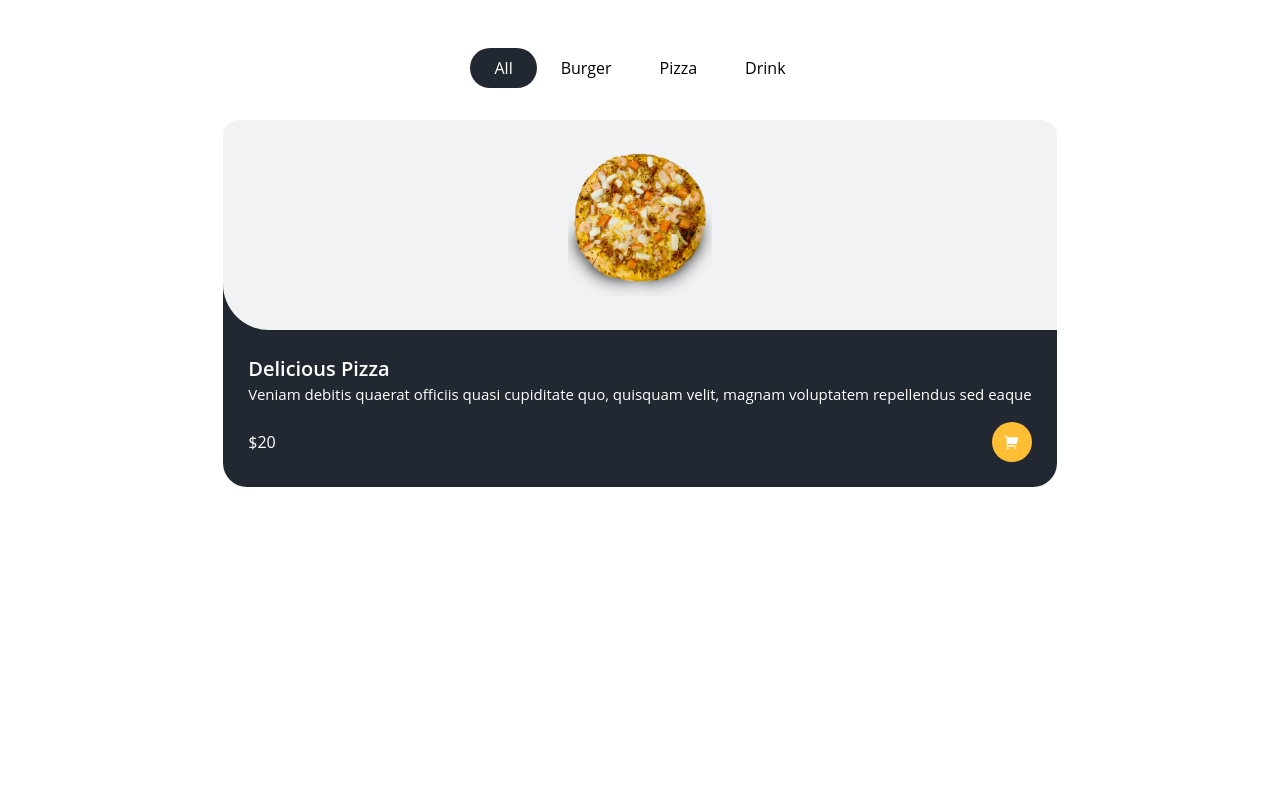
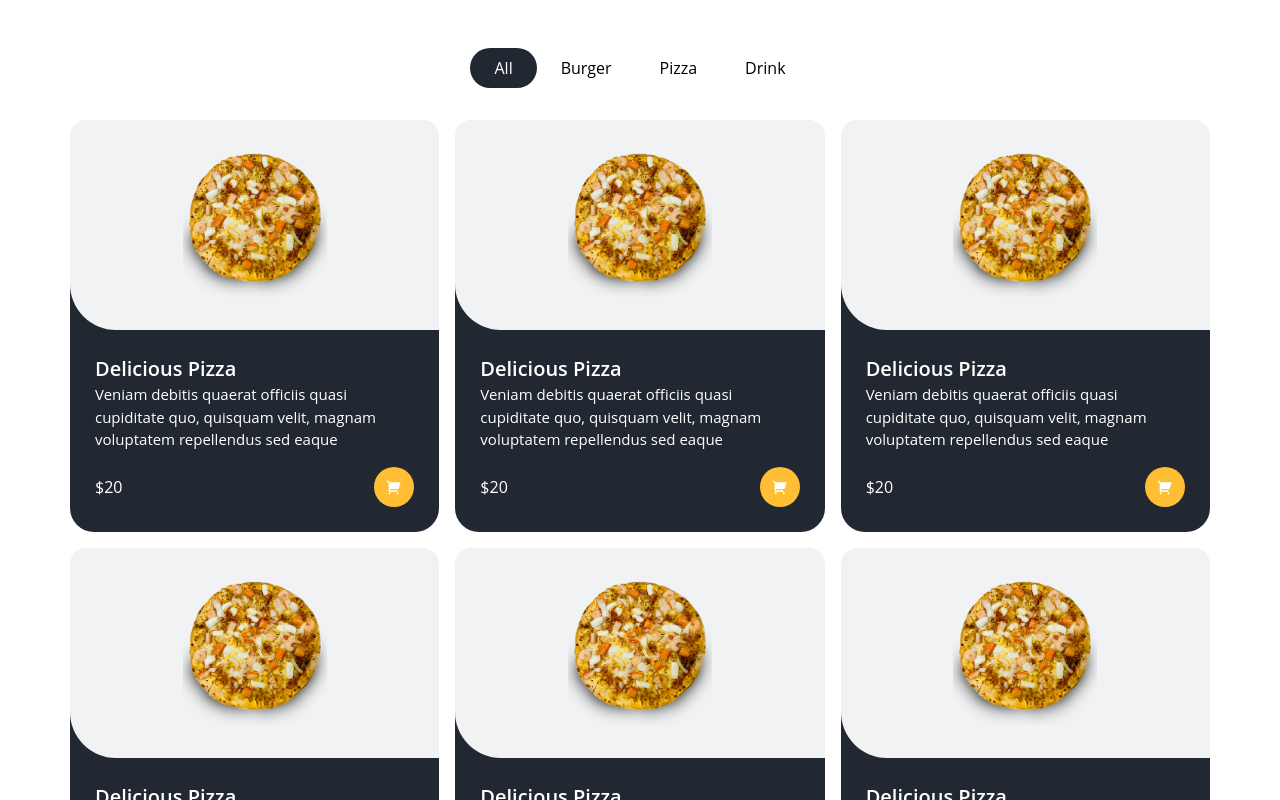
Before and after one commit to pervincaliskan/food-express, a Next.js app: page /home in a window 1280 px wide. Shown: the part 1140-1940 px from the top of the page. Before the commit the page ends 1691 px from the top, so only its background shows below. Built offline with nearby package versions, Linux system fonts and the light colour scheme.

Commit message:
MenuWrapper updated

```diff
--- a/components/product/MenuWrapper.jsx
+++ b/components/product/MenuWrapper.jsx
@@ -4,7 +4,8 @@ import MenuItem from "./MenuItem";
 
 const MenuWrapper = () => {
   return (
-    <div className="container mx-auto flex flex-col items-center mb-16">
+    <div className="container mx-auto  mb-16">
+      <div className="flex flex-col items-center w-full">
         <Title addClass="text-[40px]">Our Menu</Title>
         <div className="mt-10">
           <button className="px-6 py-2 bg-secondary rounded-3xl text-white">
@@ -14,11 +15,17 @@ const MenuWrapper = () => {
           <button className="px-6 py-2  rounded-3xl ">Pizza</button>
           <button className="px-6 py-2  rounded-3xl ">Drink</button>
         </div>
-      <div className="mt-8">
+      </div>
+      <div className="mt-8 grid md:grid-cols-3 sm:grid-cols-2 grid-cols-1 gap-4">
+        <MenuItem />
+        <MenuItem />
+        <MenuItem />
+        <MenuItem />
+        <MenuItem />
+        <MenuItem />
         <MenuItem />
       </div>
     </div>
   );
 };
-
 export default MenuWrapper;
```
Lines whose indentation alone changed are shown as unchanged.
